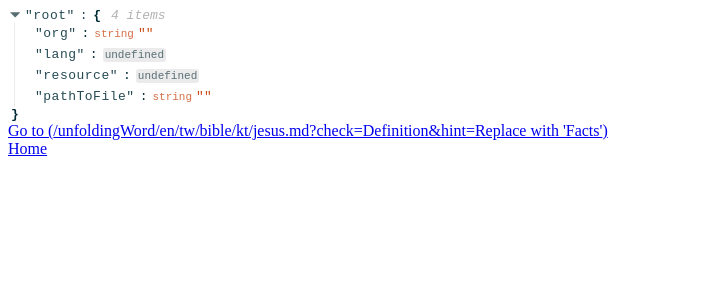
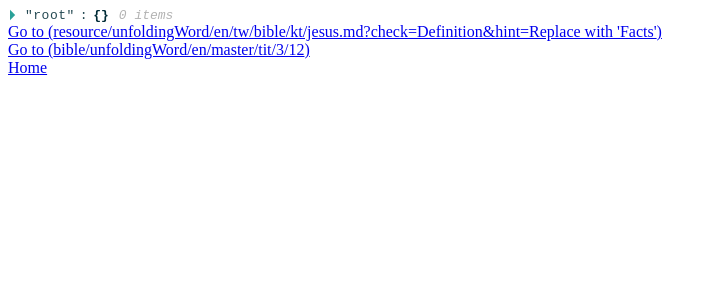
Before and after one commit to abelpz/dcs-permalinks-box, a React (Create React App) app: page / in a window 1280 px wide. Shown: the top 300 px of the page, without its empty margins (0-717 px from the left). Built offline with nearby package versions, Linux system fonts and the light colour scheme.

Commit message:
added push action

```diff
--- a/src/App.js
+++ b/src/App.js
@@ -3,31 +3,41 @@
 import usePermalinks from "./hooks/usePermalinks";
 import "./styles.css";
 
-const link =
-  "/unfoldingWord/en/tw/bible/kt/jesus.md?check=Definition&hint=Replace with 'Facts'";
-
+const link1 =
+  "resource/unfoldingWord/en/tw/bible/kt/jesus.md?check=Definition&hint=Replace with 'Facts'";
+const link2 = "bible/unfoldingWord/en/master/tit/3/12";
 export default function App() {
   const [routes, setRoutes] = useState([
     {
-      entry: "", //the entry point for this route ({baseURL}/{entry}/{path})
+      entry: "resource", //the entry point for this route ({baseURL}/{entry}/{path})
       path: ["org", "lang", "resource", "...pathToFile"] //TODO: Allow adding a RegEx pattern to the array to match a path fragment: e.g. ,['org','path:[\w-_]+?/[\w-_]+?/[\w-_]+?.\w{1,3}']
+    },
+    {
+      entry: "bible",
+      path: ["org", "lang", "branch", "book", "chapter", "verse"]
     }
   ]);
-  const { data: permalink, isLoading } = usePermalinks({
+  const { data: permalink, isLoading, push } = usePermalinks({
     routes
   });
+
+  const handleClick = (e, link) => {
+    e.preventDefault();
+    push(link);
+  };
+
   return (
     <>
       <ReactJson src={permalink} />
-      <a href={link}>Go to ({link})</a>
-      <br></br>
-      <a
-        href={"/"}
-        onClick={(e) => {
-          e.preventDefault();
-          window.location.href = window.location.origin;
-        }}
-      >
+      <a href="#link1" onClick={(e) => handleClick(e, link1)}>
+        Go to ({link1})
+      </a>
+      <br />
+      <a href="#link2" onClick={(e) => handleClick(e, link2)}>
+        Go to ({link2})
+      </a>
+      <br />
+      <a href="#home" onClick={(e) => handleClick(e, "/")}>
         Home
       </a>
     </>
--- a/src/hooks/usePermalinks.js
+++ b/src/hooks/usePermalinks.js
@@ -15,6 +15,15 @@
     routePath,
     queryObject
   });
+  const push = (url) => {
+    //window.location.href = window.location.origin + route + '/';
+    console.log(
+      window.location.origin + (url.startsWith("/") ? "" : "/") + url
+    );
+    window.location.assign(
+      window.location.origin + (url.startsWith("/") ? "" : "/") + url
+    );
+  };
 
   useEffect(() => {
     setRoute(routes?.find((route) => locationPath?.includes(route.entry)));
@@ -28,5 +37,5 @@
     );
   }, [route?.entry, locationPath]);
 
-  return { data: routeData, isLoading };
+  return { data: routeData, isLoading, push };
 }
```
